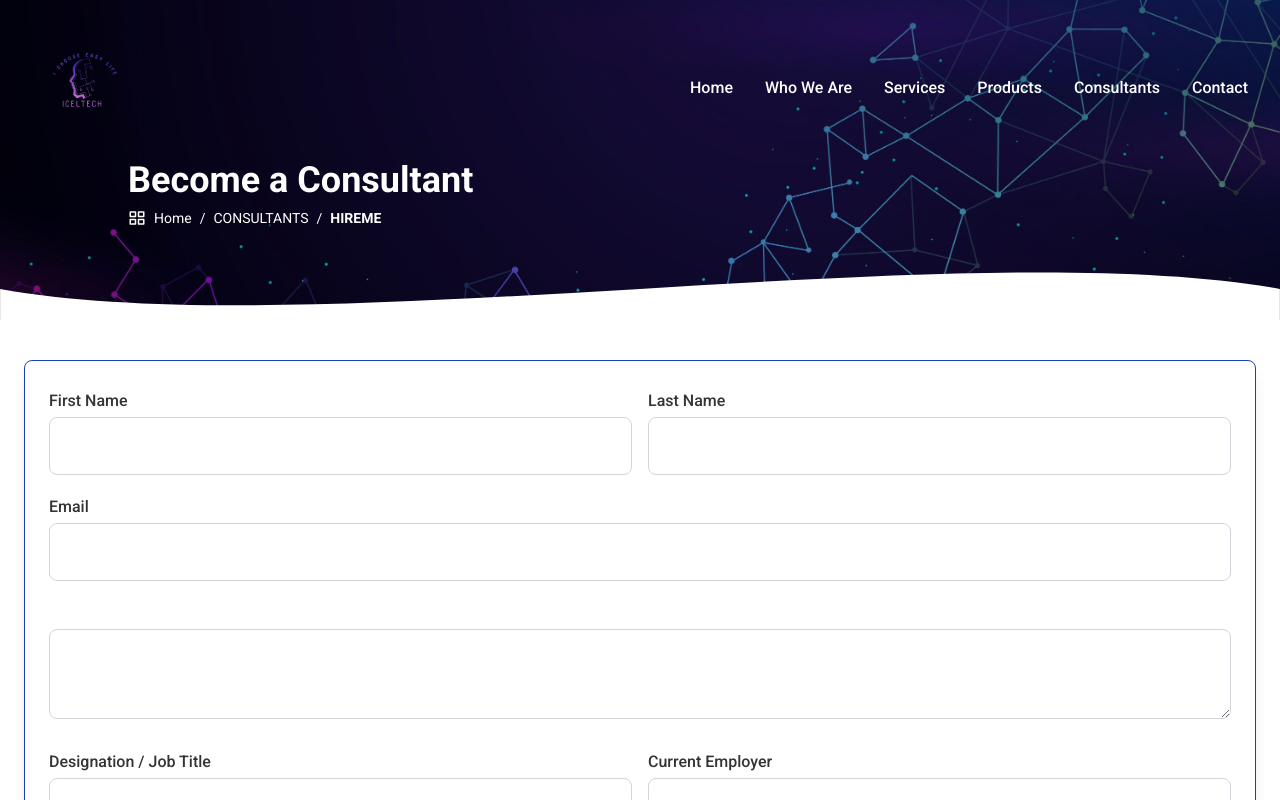
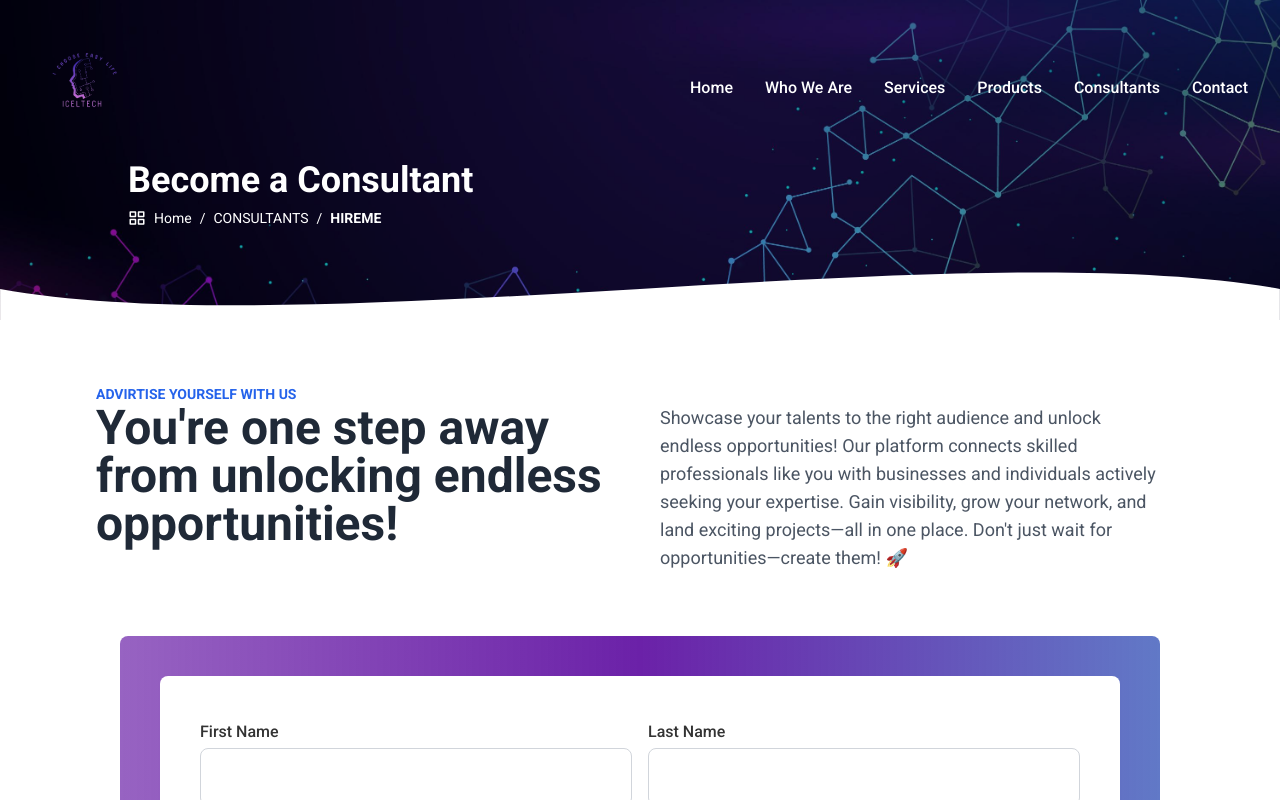
Before and after one commit to shoibaldas/next-job-app, a Next.js app: page /consultants/hireme in a window 1280 px wide. Shown: the top 800 px of the page. Built offline with nearby package versions, Linux system fonts and the light colour scheme.

Commit message:
consultant updated

```diff
--- a/src/app/consultants/hireme/page.jsx
+++ b/src/app/consultants/hireme/page.jsx
@@ -42,8 +42,30 @@ const HireMe = () => {
                 <div className="absolute top-40 xl:top-52 px-24 md:px-32">
                     <BreadCrumbs></BreadCrumbs>
                 </div>
+                {/* Top Section */}
+                <section className="px-6 md:px-12 lg:px-24 py-16">
+                    <div className="text-center md:text-left mb-12">
+                        <h2 className="text-blue-600 text-sm font-semibold uppercase">Advirtise Yourself With Us</h2>
+                        <div className="flex flex-col lg:flex-row">
+                            <div className="w-full lg:w-1/2">
+                                <div className="max-w-lg">
+                                    <h1 className="text-4xl md:text-5xl font-bold text-gray-800 mb-4">
+                                        You&apos;re one step away from unlocking endless opportunities!
+                                    </h1>
+                                </div>
+                            </div>
+                            <div className="w-full lg:w-1/2 px-5">
+                                <p className="text-gray-600 text-lg">
+                                    Showcase your talents to the right audience and unlock endless opportunities! Our platform connects skilled professionals like you with businesses and individuals actively seeking your expertise. Gain visibility, grow your network, and land exciting projects—all in one place. Don&apos;t just wait for opportunities—create them! 🚀
+                                </p>
+
+                            </div>
+                        </div>
+
+                    </div>
                     <div className="px-6">
-                <div className="max-w-7xl mx-auto bg-lightBackground text-lightText p-6 rounded-lg shadow-lg border border-blue-800 my-10">
+                        <div className="max-w-7xl mx-auto bg-gradient-to-r from-purple-800/70 via-purple-800/100 to-blue-800/70 p-10 rounded-lg shadow-lgs mt-16">
+                            <div className="bg-lightBackground text-lightText p-10 rounded-lg">
                                 <form onSubmit={handleSubmit(onSubmit)} className="space-y-4">
                                     {/* First Name & Last Name */}
                                     <div className="grid grid-cols-1 md:grid-cols-2 gap-4">
@@ -78,7 +100,7 @@ const HireMe = () => {
                                     </div>
 
                                     <div>
-                            <label className="block font-medium text-white">Address</label>
+                                        <label className="block font-medium">Address</label>
                                         <textarea
                                             {...register("address")}
                                             className="w-full p-3 border border-gray-300 rounded-lg focus:ring focus:ring-blue-300"
@@ -195,6 +217,10 @@ const HireMe = () => {
                                 </form>
                             </div>
                         </div>
+                    </div>
+                </section>
+
+
 
             </div>
         </div>
```
Lines whose indentation alone changed are shown as unchanged.
